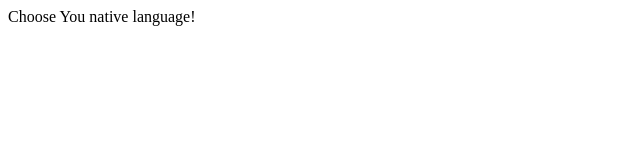
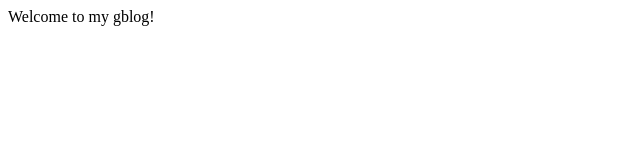
Before and after one commit to alexts1993/alexts1993.github.io, a plain HTML site: page index.html in a window 1280 px wide. Shown: the full height of the page, 0-640 px from the left. Drawn offline with Linux system fonts and the light colour scheme.

Commit message:
Update index.html

```diff
--- a/index.html
+++ b/index.html
@@ -7,7 +7,7 @@
         <title>JavaScript Speech Recognition</title>
     </head>
     <body>
-		<span>Choose You native language!</span>
+		<span>Welcome to my gblog!</span>
         <div class="words" contenteditable>
 
         </div>
```
